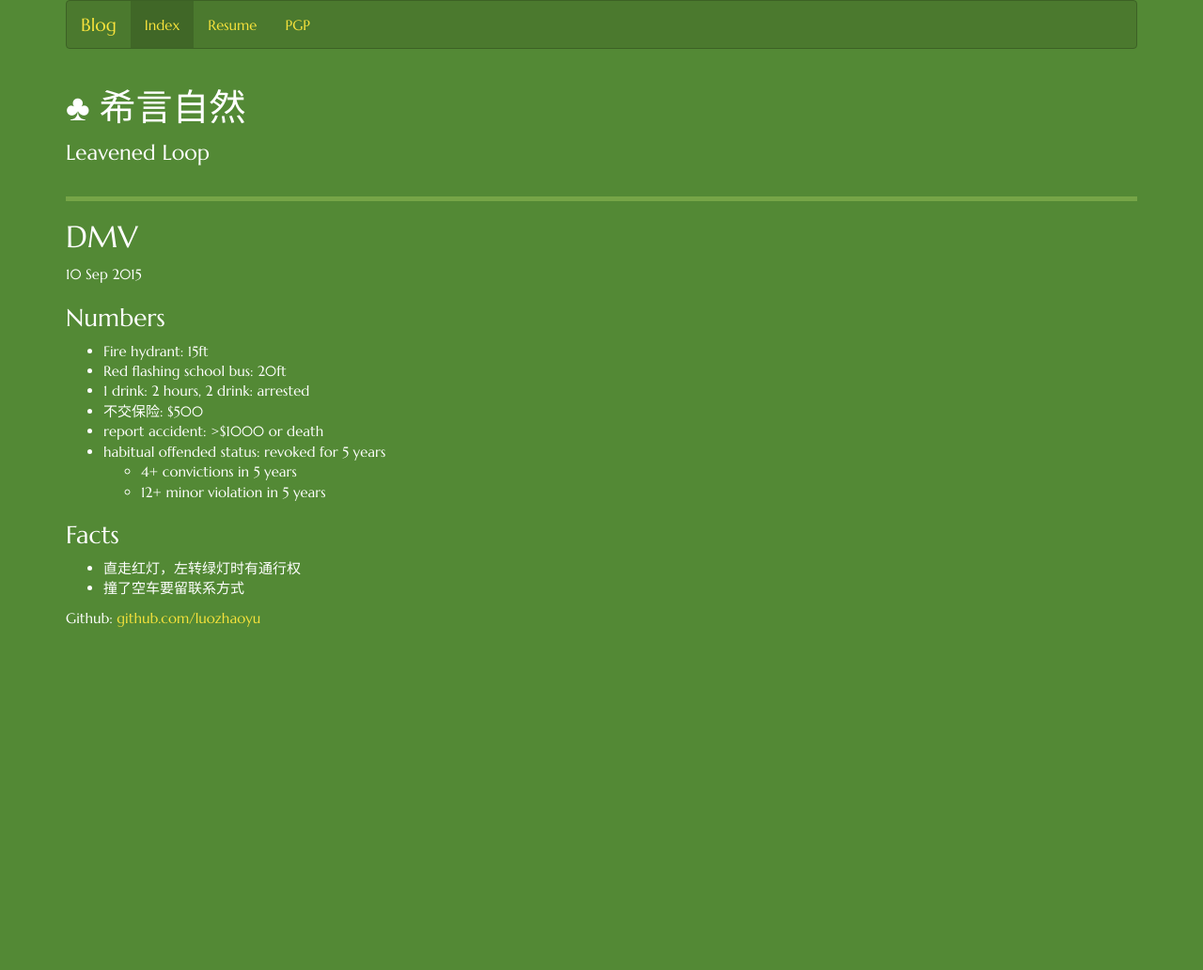
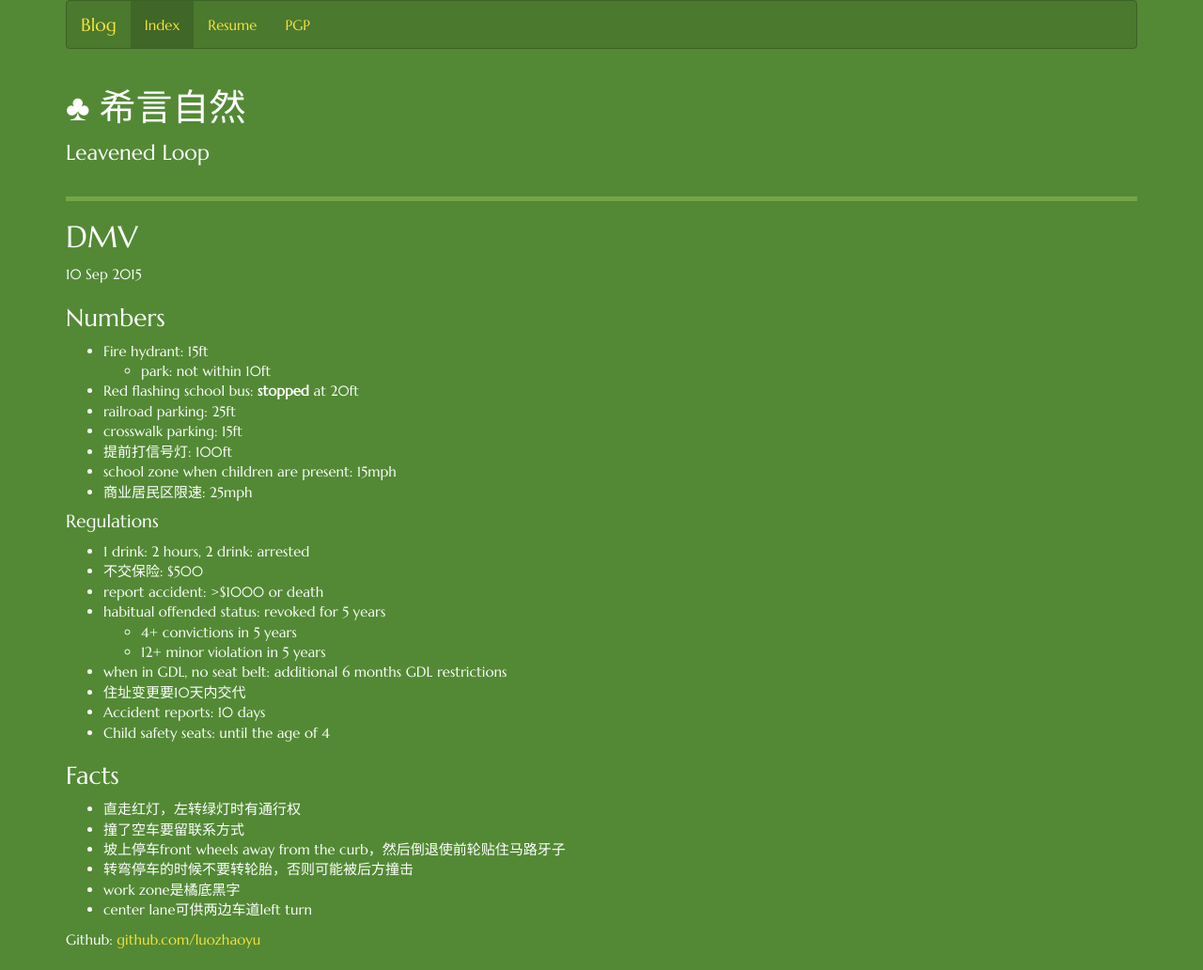
Before and after one commit to luozhaoyu/luozhaoyu.github.io, a Jekyll site: the page built from _posts/2015-09-10-DMV.md, in a window 1280 px wide. Shown: the whole page at 94% size. Built offline with Jekyll 4.4.1, drawn with Linux system fonts in a browser that asks for light colours; nearby versions of some CDN libraries; Markdown is read by kramdown in place of the engine named in the settings; before the commit the page ends 900 px from its top, so only the background shows below that.

```diff
--- a/_posts/2015-09-10-DMV.md
+++ b/_posts/2015-09-10-DMV.md
@@ -5,14 +5,30 @@ title: "DMV"
 
 ### Numbers
 * Fire hydrant: 15ft
-* Red flashing school bus: 20ft
+    * park: not within 10ft
+* Red flashing school bus: **stopped** at 20ft
+* railroad parking: 25ft
+* crosswalk parking: 15ft
+* 提前打信号灯: 100ft
+* school zone when children are present: 15mph
+* 商业居民区限速: 25mph
+
+#### Regulations
 * 1 drink: 2 hours, 2 drink: arrested
 * 不交保险: $500
 * report accident: >$1000 or death
 * habitual offended status: revoked for 5 years
     * 4+ convictions in 5 years
     * 12+ minor violation in 5 years
+* when in GDL, no seat belt: additional 6 months GDL restrictions
+* 住址变更要10天内交代
+* Accident reports: 10 days
+* Child safety seats: until the age of 4
 
 ### Facts
 * 直走红灯，左转绿灯时有通行权
 * 撞了空车要留联系方式
+* 坡上停车front wheels away from the curb，然后倒退使前轮贴住马路牙子
+* 转弯停车的时候不要转轮胎，否则可能被后方撞击
+* work zone是橘底黑字
+* center lane可供两边车道left turn
```
Also changed, not shown: _posts/2015-10-01-time-clock-order-of-events.md (added, +67 -0 lines), _posts/2015-10-02-sparrow-omega.md (added, +71 -0 lines).
